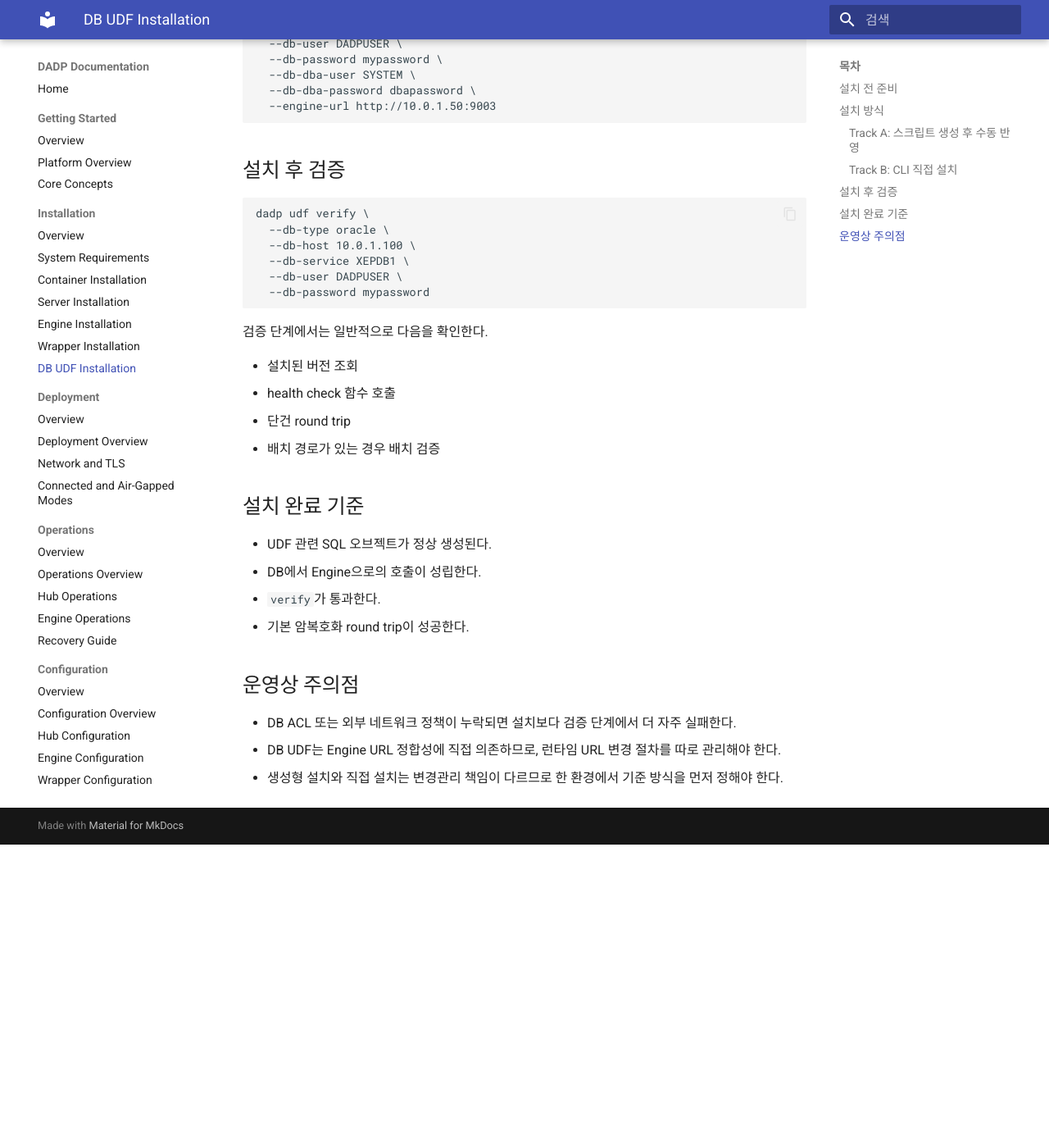
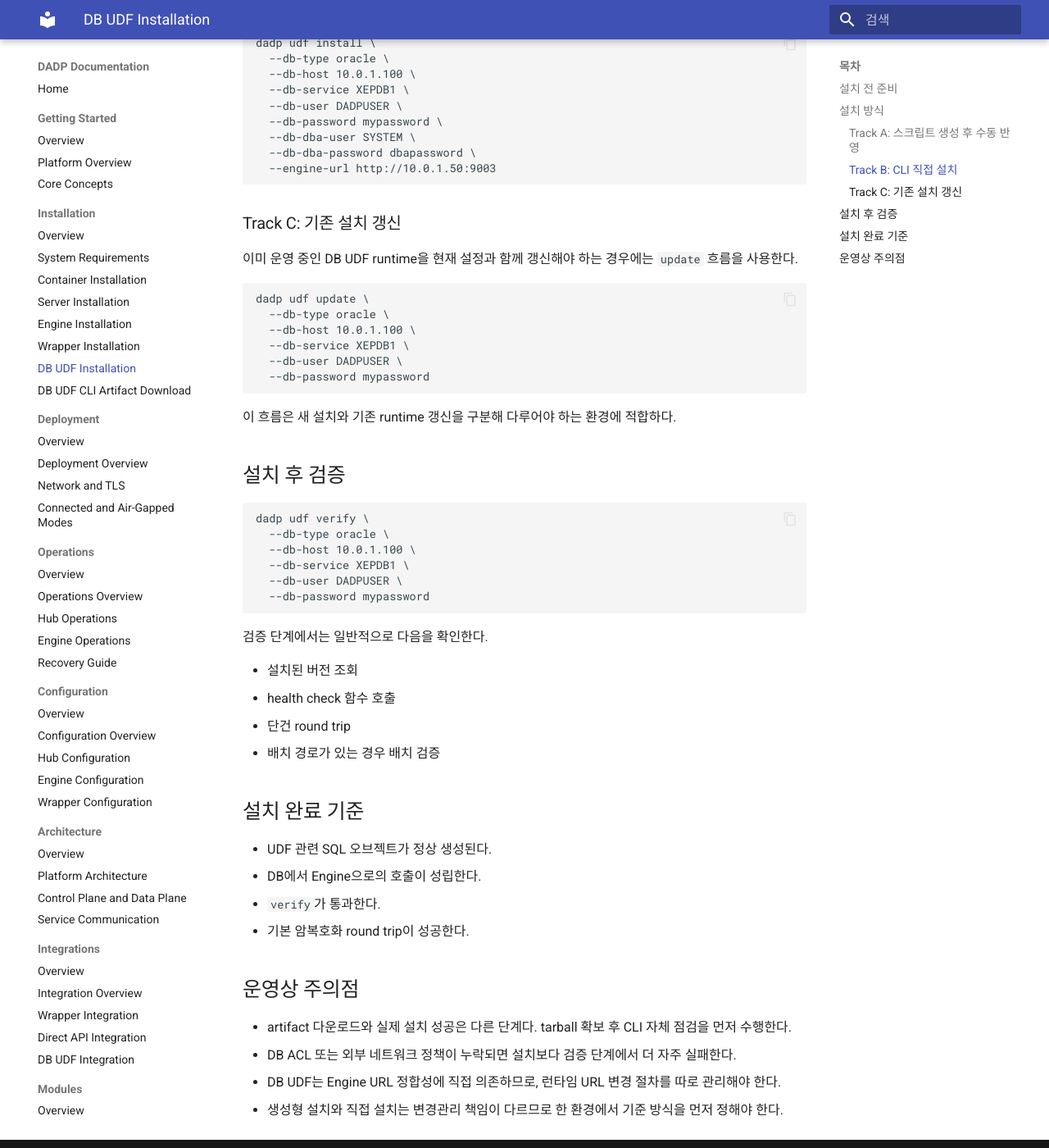
Before and after one commit to daoneCSH/docs-public, an MkDocs documentation site: the page built from docs/installation/db-udf-installation.md, in a window 1280 px wide and 1400 px high, scrolled down 1004 px. Shown: the whole window at 82% size. Built offline with MkDocs 1.6.1 and Material for MkDocs 9.7.7, drawn with Linux system fonts in a browser that asks for light colours; before the commit the page ends 2034 px from its top, so only the background shows below that; some of the changed text lies outside the part shown.

Commit message:
docs: add db udf artifact download guide

````diff
--- a/docs/installation/db-udf-installation.md
+++ b/docs/installation/db-udf-installation.md
@@ -4,10 +4,13 @@ DB UDF 설치는 애플리케이션 연동이 아니라 데이터베이스 SQL
 
 ## 설치 전 준비
 
+- 공개 DB UDF CLI artifact 또는 사내 배포본
 - 대상 DB 접속 정보
 - Engine URL
 - DBA 권한 또는 ACL 반영 권한
 - UDF를 소유할 DB 계정
+
+공개 artifact 다운로드 절차는 [DB UDF CLI Artifact Download](db-udf-cli-artifact-download.md)를 따른다.
 
 ## 설치 방식
 
@@ -43,6 +46,21 @@ dadp udf install \
   --engine-url http://10.0.1.50:9003
 ```
 
+### Track C: 기존 설치 갱신
+
+이미 운영 중인 DB UDF runtime을 현재 설정과 함께 갱신해야 하는 경우에는 `update` 흐름을 사용한다.
+
+```bash
+dadp udf update \
+  --db-type oracle \
+  --db-host 10.0.1.100 \
+  --db-service XEPDB1 \
+  --db-user DADPUSER \
+  --db-password mypassword
+```
+
+이 흐름은 새 설치와 기존 runtime 갱신을 구분해 다루어야 하는 환경에 적합하다.
+
 ## 설치 후 검증
 
 ```bash
@@ -70,6 +88,7 @@ dadp udf verify \
 
 ## 운영상 주의점
 
+- artifact 다운로드와 실제 설치 성공은 다른 단계다. tarball 확보 후 CLI 자체 점검을 먼저 수행한다.
 - DB ACL 또는 외부 네트워크 정책이 누락되면 설치보다 검증 단계에서 더 자주 실패한다.
 - DB UDF는 Engine URL 정합성에 직접 의존하므로, 런타임 URL 변경 절차를 따로 관리해야 한다.
 - 생성형 설치와 직접 설치는 변경관리 책임이 다르므로 한 환경에서 기준 방식을 먼저 정해야 한다.
--- a/mkdocs.yml
+++ b/mkdocs.yml
@@ -29,6 +29,7 @@ nav:
       - Engine Installation: installation/engine-installation.md
       - Wrapper Installation: installation/wrapper-installation.md
       - DB UDF Installation: installation/db-udf-installation.md
+      - DB UDF CLI Artifact Download: installation/db-udf-cli-artifact-download.md
   - Deployment:
       - Overview: deployment/index.md
       - Deployment Overview: deployment/deployment-overview.md
````
Also changed, not shown: docs/installation/db-udf-cli-artifact-download.md (added, +158 -0 lines), docs/installation/index.md (+1 -0 lines).
